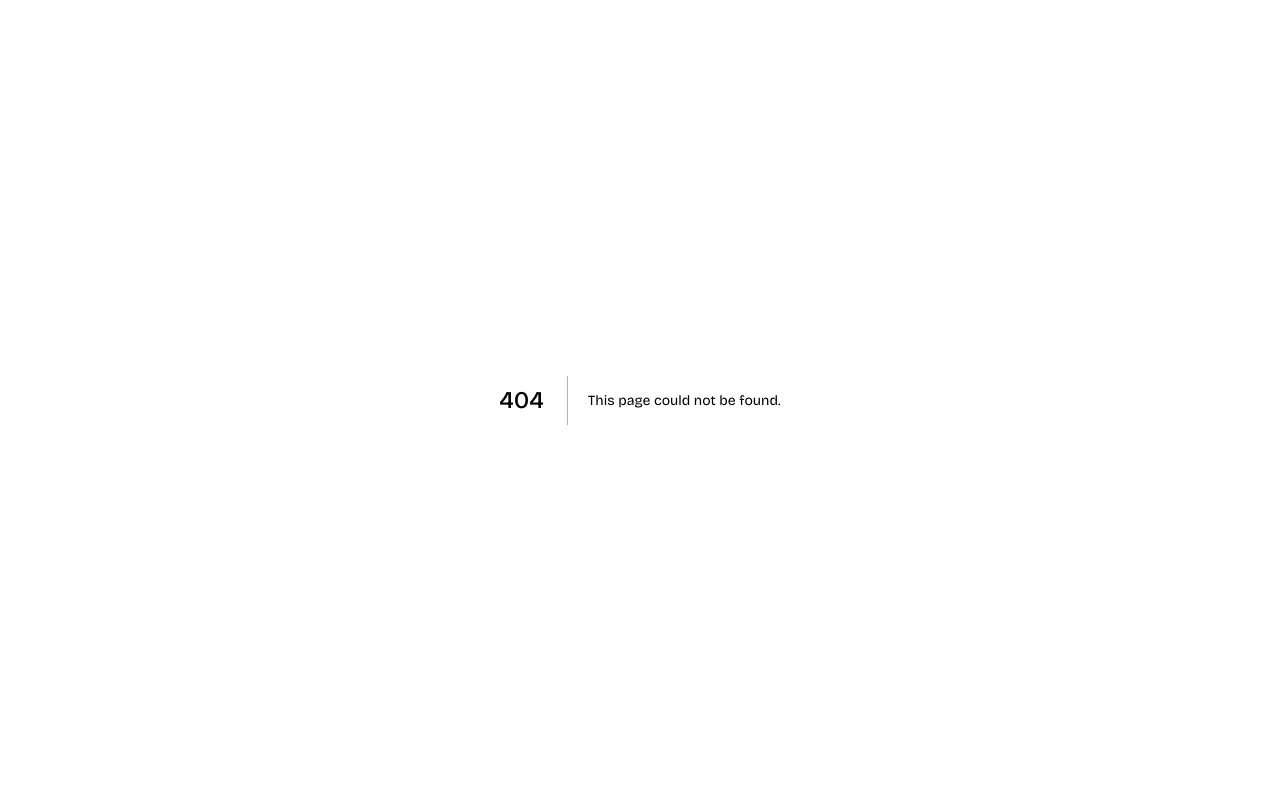
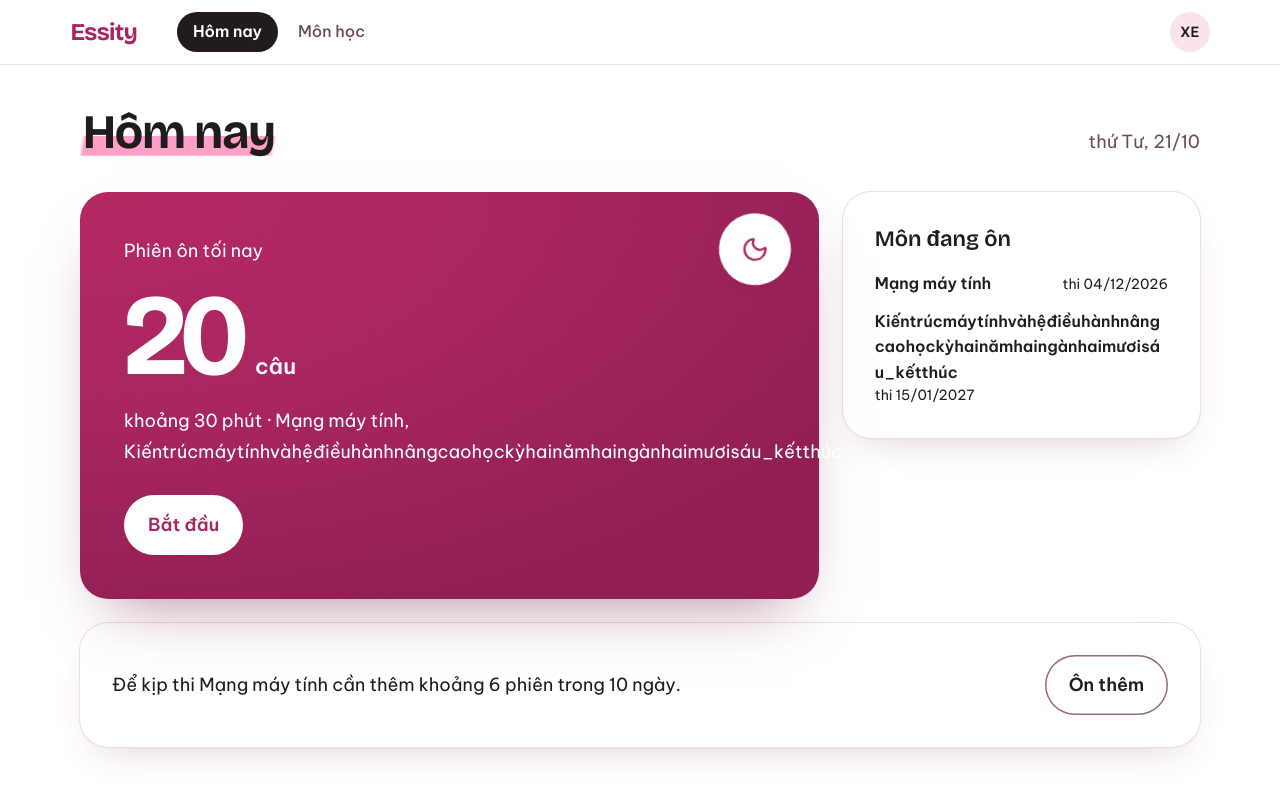
Before and after one commit to Nha-Cong-Dong/Essity, a Next.js app in the folder apps/web/: page /design-preview/today in a window 1280 px wide. Before the commit this address had no page. Shown: the top 798 px of the page. Built offline with nearby package versions, Linux system fonts and the light colour scheme.

Commit message:
test(web): T2.14 /design-preview/today and its layout spec at four widths; the CI gate covers it

```diff
--- /dev/null
+++ b/apps/web/app/design-preview/today/page.tsx
@@ -0,0 +1,49 @@
+import type { Metadata } from "next";
+
+import { AccountMenu } from "@/components/account-menu";
+import { AppShell } from "@/components/shells";
+import { TodayScreen } from "@/components/today/today-screen";
+import type { Today } from "@/lib/today";
+
+export const metadata: Metadata = { title: "Design preview: hôm nay · Essity" };
+
+// /today with fixed data, for the layout test (ADR-0025, T2.14): the real shell and TodayScreen,
+// no core-api call and no session. Closed outside development unless WEB_DESIGN_PREVIEW=1
+// (proxy.ts, lib/design-preview.ts). The busiest state: a session, a backlog note, a long name.
+
+const LONG_WORD = "Kiếntrúcmáytínhvàhệđiềuhànhnângcaohọckỳhainămhaingànhaimươisáu" + "_kếtthúc";
+
+const TODAY: Today = {
+  learning_day: "2026-10-21",
+  state: "ready",
+  session: {
+    question_count: 20,
+    minutes: 30,
+    subjects: [
+      { id: "0b8f1d2e-0000-4000-8000-000000000001", name: "Mạng máy tính" },
+      { id: "0b8f1d2e-0000-4000-8000-000000000002", name: LONG_WORD },
+    ],
+  },
+  in_progress: null,
+  backlog: {
+    subject_id: "0b8f1d2e-0000-4000-8000-000000000001",
+    subject_name: "Mạng máy tính",
+    sessions: 16,
+    days: 10,
+  },
+  next_day: null,
+  subjects: [
+    { id: "0b8f1d2e-0000-4000-8000-000000000001", name: "Mạng máy tính", exam_date: "2026-12-04", days_until_exam: 40 },
+    { id: "0b8f1d2e-0000-4000-8000-000000000002", name: LONG_WORD, exam_date: "2027-01-15", days_until_exam: 82 },
+  ],
+};
+
+export default function TodayLayoutFixture() {
+  return (
+    <AppShell current="/today" account={<AccountMenu email="xem-thu@example.com" />}>
+      <div className="mx-auto w-full max-w-280">
+        <TodayScreen today={TODAY} />
+      </div>
+    </AppShell>
+  );
+}
```
Also changed, not shown: 2 other files (tests, documents, lock files or other folders).
